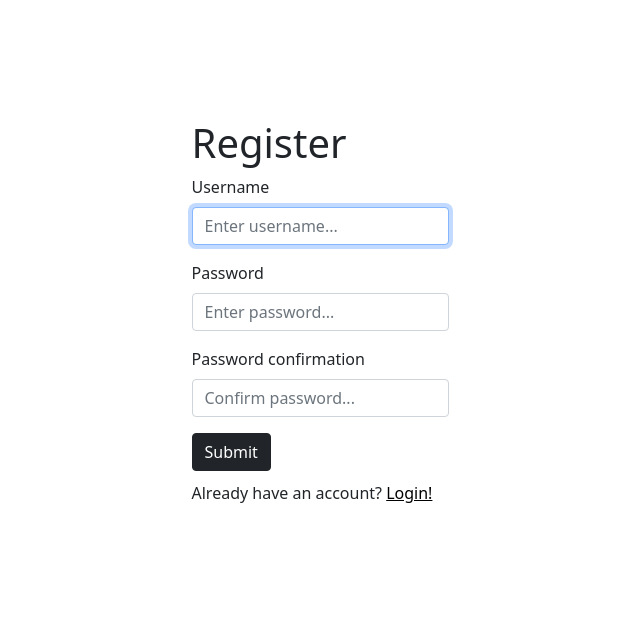
After one commit to eliaszpiotr/Photo-Album, a Django app: page /register/ in a window 1280 px wide. The commit adds this page. Shown: the top 639 px of the page, without its empty margins (320-960 px from the left). Run offline with Django 4.2, Linux system fonts and the light colour scheme.

Commit message:
login and register

```diff
--- /dev/null
+++ b/album/forms.py
@@ -0,0 +1,18 @@
+from django.forms import ModelForm
+from django.contrib.auth.models import User
+from django.contrib.auth.forms import UserCreationForm
+
+
+class CustomUserCreationForm(UserCreationForm):
+    class Meta:
+        model = User
+        fields = ['username', 'password1', 'password2']
+
+    def __init__(self, *args, **kwargs):
+        super(CustomUserCreationForm, self).__init__(*args, **kwargs)
+        self.fields['username'].widget.attrs.update(
+            {'class': 'form-control', 'placeholder': 'Enter username...'})
+        self.fields['password1'].widget.attrs.update(
+            {'class': 'form-control', 'placeholder': 'Enter password...'})
+        self.fields['password2'].widget.attrs.update(
+            {'class': 'form-control', 'placeholder': 'Confirm password...'})
--- /dev/null
+++ b/album/templates/album/login_register.html
@@ -0,0 +1,69 @@
+<!DOCTYPE html>
+<html>
+<head>
+    <meta charset='utf-8'>
+    <meta http-equiv='X-UA-Compatible' content='IE=edge'>
+    <title>Photo Wall</title>
+    <meta name='viewport' content='width=device-width, initial-scale=1'>
+    <!-- CSS only -->
+    <link href="https://cdn.jsdelivr.net/npm/bootstrap@5.0.1/dist/css/bootstrap.min.css" rel="stylesheet"
+        integrity="sha384-+0n0xVW2eSR5OomGNYDnhzAbDsOXxcvSN1TPprVMTNDbiYZCxYbOOl7+AMvyTG2x" crossorigin="anonymous">
+
+    <style>
+        .login--wrapper {
+            display: flex;
+            align-items: center;
+            height: 80vh;
+            justify-content: center;
+        }
+
+        .form {
+            width: 500px;
+        }
+    </style>
+</head>
+
+<body>
+    <div class="container">
+
+        <div class="login--wrapper">
+
+            {% if page == 'login' %}
+            <form method='post' class="form">
+                {% csrf_token %}
+                <h1>Login</h1>
+                <h4 class="my-3">Login to view photos and share with your friends</h4>
+                <div class="mb-3">
+                    <label for="exampleInputEmail1" class="form-label">Username</label>
+                    <input type="text" class="form-control" name="username" id="exampleInputEmail1"
+                        aria-describedby="emailHelp">
+                </div>
+                <div class="mb-3">
+                    <label for="exampleInputPassword1" class="form-label">Password</label>
+                    <input type="password" class="form-control" name="password" id="exampleInputPassword1">
+                </div>
+
+                <button type="submit" class="btn btn-dark">Submit</button>
+                <p style="margin-top: 10px">Don't have an account? <a href="{% url 'register' %}" style="color: black">Register now!</a></p>
+            </form>
+            {% else %}
+            <form method='post'>
+                <h1>Register</h1>
+                {% csrf_token %}
+                {% for field in form %}
+                <div class="mb-3">
+                    <label for="exampleInputPassword1" class="form-label">{{field.label}}</label>
+                    {{field}}
+                </div>
+                {% endfor %}
+                <button type="submit" class="btn btn-dark">Submit</button>
+                <p style="margin-top: 10px">Already have an account? <a href="{% url 'login' %}" style="color: black">Login!</a></p>
+
+            </form>
+            {% endif %}
+        </div>
+
+    </div>
+</body>
+
+</html>
--- a/album/urls.py
+++ b/album/urls.py
@@ -1,7 +1,10 @@
 from django.urls import path
-from .views import album, photoView, photoUpload
+from .views import album, photoView, photoUpload, logoutUser, loginUser, registerUser
 
 urlpatterns = [
+    path('login/', loginUser, name="login"),
+    path('logout/', logoutUser, name="logout"),
+    path('register/', registerUser, name="register"),
     path('', album, name='album'),
     path('photo/<str:pk>', photoView, name='photo'),
     path('upload/', photoUpload, name='upload'),
--- a/album/views.py
+++ b/album/views.py
@@ -1,8 +1,49 @@
 from django.shortcuts import render, redirect
 from .models import Photo, Category
+from django.contrib.auth import authenticate, login, logout
+from django.contrib.auth.decorators import login_required
+from .forms import CustomUserCreationForm
 
 
-# Create your views here.
+def loginUser(request):
+    page = 'login'
+    if request.method == 'POST':
+        username = request.POST['username']
+        password = request.POST['password']
+
+        user = authenticate(request, username=username, password=password)
+
+        if user is not None:
+            login(request, user)
+            return redirect('album')
+
+    return render(request, 'album/login_register.html', {'page': page})
+
+
+def logoutUser(request):
+    logout(request)
+    return redirect('login')
+
+
+def registerUser(request):
+    page = 'register'
+    form = CustomUserCreationForm()
+
+    if request.method == 'POST':
+        form = CustomUserCreationForm(request.POST)
+        if form.is_valid():
+            user = form.save(commit=False)
+            user.save()
+
+            if user is not None:
+                login(request, user)
+                return redirect('album')
+
+    context = {'form': form, 'page': page}
+    return render(request, 'album/login_register.html', context)
+
+
+@login_required(login_url='login')
 def album(request):
     category = request.GET.get('category')
     if category == None:
@@ -17,12 +58,12 @@ def album(request):
     }
     return render(request, 'album/album.html', context)
 
-
+@login_required(login_url='login')
 def photoView(request, pk):
     photo = Photo.objects.get(id=pk)
     return render(request, 'album/photo.html', {'photo': photo})
 
-
+@login_required(login_url='login')
 def photoUpload(request):
     categories = Category.objects.all()
 
```
Also changed, not shown: album/models.py (+9 -0 lines), album/templates/album/album.html (+13 -8 lines), album/migrations/0003_alter_category_options_alter_photo_options.py (added), static/images/6CC21145-4137-485E-9B97-40F5B4DF43B8_7ZCVtC8.jpeg (added), static/images/Chart_rosyjski_borzoj_rybnik-kamien_pl_GzspYE3.jpg (added).
